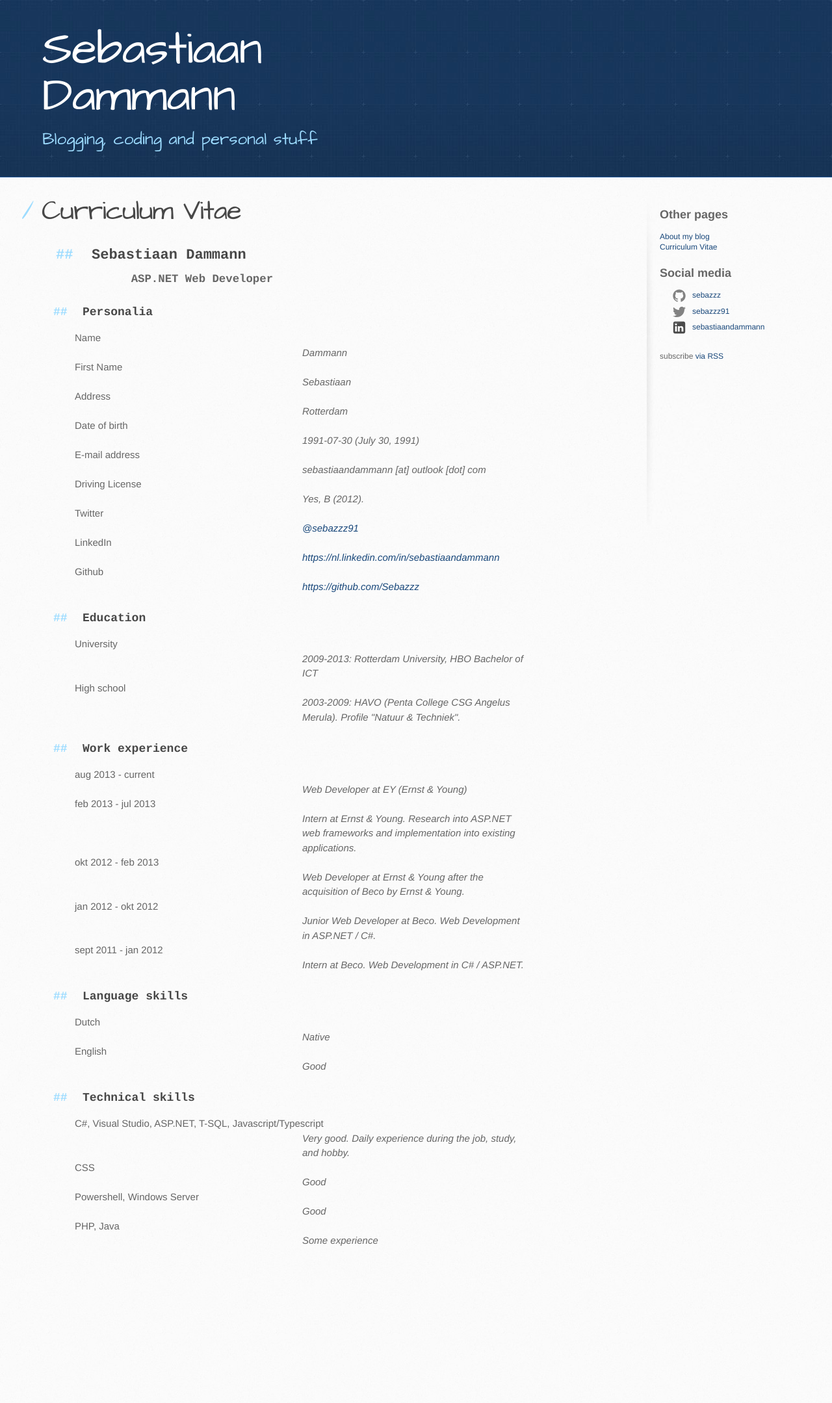
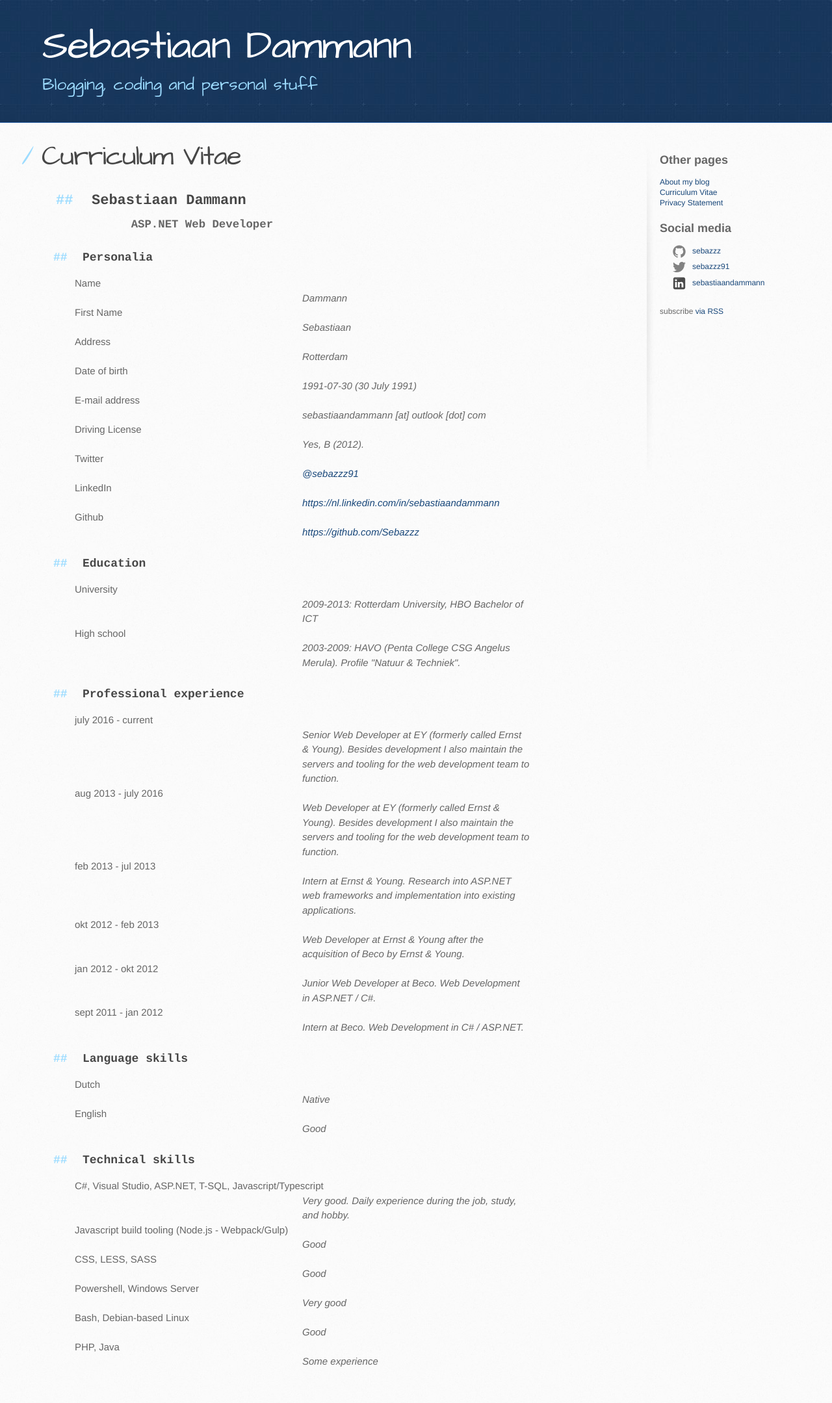
Before and after one commit to Sebazzz/sebazzz.github.io, a Jekyll site: the page built from cv.md, in a window 1280 px wide. Shown: the whole page at 65% size. Built offline with Jekyll 4.4.1, drawn with Linux system fonts in a browser that asks for light colours; comment, search, counter and statistics services are not loaded; before the commit the page ends 1973 px from its top, so only the background shows below that.

```diff
--- a/cv.md
+++ b/cv.md
@@ -22,7 +22,7 @@ permalink: /cv/
         <dd>Rotterdam</dd>
 
         <dt>Date of birth</dt>
-        <dd>1991-07-30 (July 30, 1991)</dd>
+        <dd>1991-07-30 (30 July 1991)</dd>
 
         <dt>E-mail address</dt>
         <dd class="email">sebastiaandammann [at] outlook [dot] com</dd>
@@ -49,10 +49,13 @@ permalink: /cv/
         <dd>2003-2009: HAVO (Penta College CSG Angelus Merula). Profile "Natuur &amp; Techniek".</dd>
     </dl>
 
-    <h3>Work experience</h3>
+    <h3>Professional experience</h3>
     <dl>
-        <dt>aug 2013 - current</dt>
-        <dd>Web Developer at EY (Ernst &amp; Young)</dd>
+        <dt>july 2016 - current</dt>
+        <dd>Senior Web Developer at EY (formerly called Ernst &amp; Young). Besides development I also maintain the servers and tooling for the web development team to function.</dd>
+
+        <dt>aug 2013 - july 2016</dt>
+        <dd>Web Developer at EY (formerly called Ernst &amp; Young). Besides development I also maintain the servers and tooling for the web development team to function.</dd>
 
         <dt>feb 2013 - jul 2013</dt>
         <dd>Intern at Ernst &amp; Young. Research into ASP.NET web frameworks and implementation into existing applications.</dd>
@@ -81,10 +84,16 @@ permalink: /cv/
         <dt>C#, Visual Studio, ASP.NET, T-SQL, Javascript/Typescript</dt>
         <dd>Very good. Daily experience during the job, study, and hobby.</dd>
 
-        <dt>CSS</dt>
+        <dt>Javascript build tooling (Node.js - Webpack/Gulp)</dt>
+        <dd>Good</dd>
+
+        <dt>CSS, LESS, SASS</dt>
         <dd>Good</dd>
 
         <dt>Powershell, Windows Server</dt>
+        <dd>Very good</dd>
+
+        <dt>Bash, Debian-based Linux</dt>
         <dd>Good</dd>
 
         <dt>PHP, Java</dt>
--- a/stylesheets/stylesheet.css
+++ b/stylesheets/stylesheet.css
@@ -406,13 +406,12 @@ body > header {
 
 body > header h1 {
     color: #fff;
-    font-size: 72px;
+    font-size: 62px;
     font-weight: normal;
     letter-spacing: -1px;
     line-height: 1;
     margin-bottom: 0.2em;
     margin-top: 0;
-    width: 540px;
 }
 
 body > header h2 {
```
Also changed, not shown: _posts/2018-05-18-gdpr-avg-compliance.md (added, +18 -0 lines), privacy-statement.md (added, +51 -0 lines).
